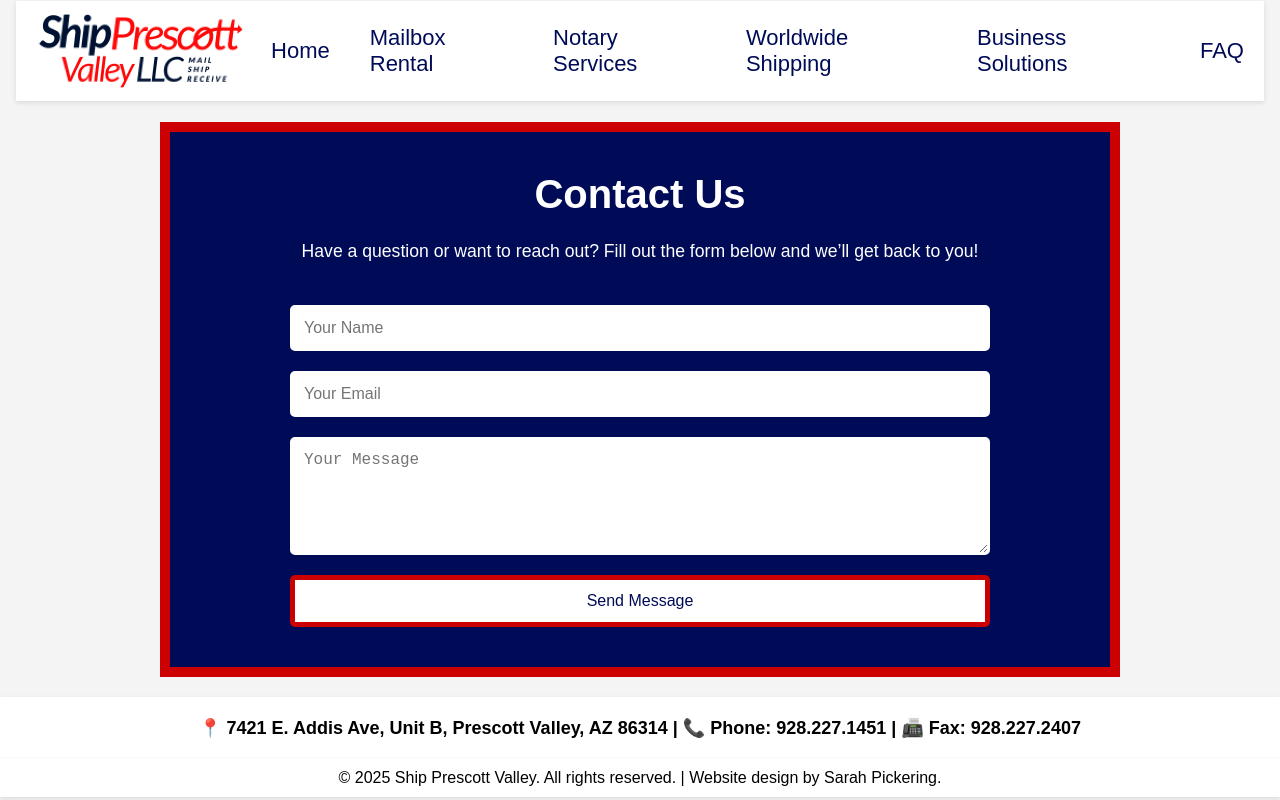
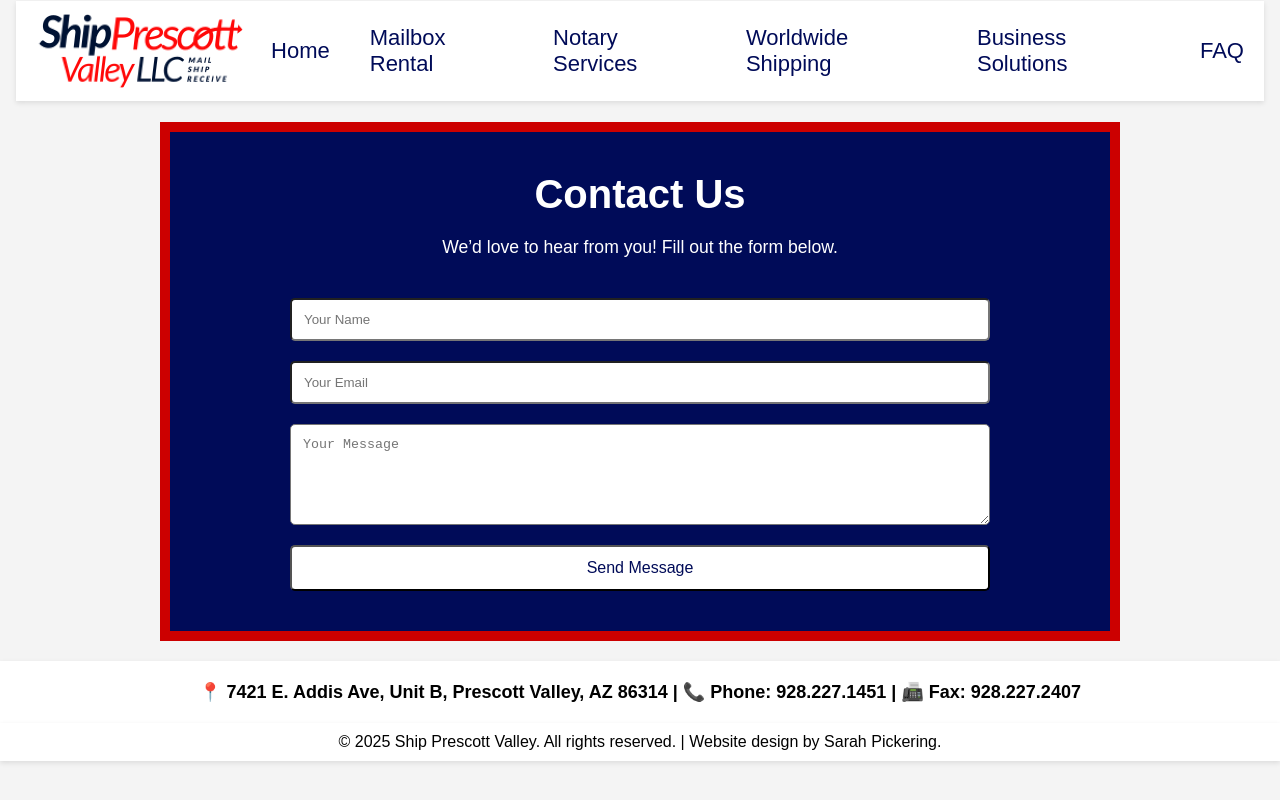
Before and after one commit to sarahpickering/ship-prescott-valley, a React (Create React App) app: page /contact in a window 1280 px wide. Built offline with nearby package versions, Linux system fonts and the light colour scheme.

Commit message:
work in progress, creating contact form and routing through emailJS

```diff
--- a/src/Components/Contact.js
+++ b/src/Components/Contact.js
@@ -1,5 +1,6 @@
 import { useState } from "react";
 import styled from "styled-components";
+import emailjs from "@emailjs/browser";
 
 const Container = styled.div`
   padding: 40px 20px;
@@ -18,7 +19,6 @@ const Title = styled.h1`
 
 const Intro = styled.p`
   font-size: 1.1rem;
-  line-height: 1.6;
   color: #fff;
   text-align: center;
   margin-bottom: 40px;
@@ -34,20 +34,12 @@ const Form = styled.form`
 
 const Input = styled.input`
   padding: 12px;
-  font-size: 1rem;
-  border: 2px solid #fff;
   border-radius: 5px;
-  background-color: #fff;
-  color: #000;
 `;
 
 const Textarea = styled.textarea`
   padding: 12px;
-  font-size: 1rem;
-  border: 2px solid #fff;
   border-radius: 5px;
-  background-color: #fff;
-  color: #000;
 `;
 
 const Button = styled.button`
@@ -56,7 +48,6 @@ const Button = styled.button`
   padding: 12px 24px;
   font-size: 1rem;
   border-radius: 5px;
-  border: 5px solid #cc0000;
   cursor: pointer;
   transition: background-color 0.3s;
 
@@ -66,58 +57,39 @@ const Button = styled.button`
   }
 `;
 
-const Contact = () => {
-  const [formData, setFormData] = useState({ name: "", email: "", message: "" });
+export default function Contact() {
   const [submitted, setSubmitted] = useState(false);
 
-  const handleChange = (e) =>
-    setFormData({ ...formData, [e.target.name]: e.target.value });
+  const sendEmail = (e) => {
+    e.preventDefault();
 
-  const handleSubmit = async (e) => {
-    e.preventDefault();
-    const res = await fetch("/api/contact", {
-      method: "POST",
-      headers: { "Content-Type": "application/json" },
-      body: JSON.stringify(formData),
-    });
-    if (res.ok) setSubmitted(true);
+    emailjs
+      .sendForm(
+        "your_service_id",    // from EmailJS
+        "your_template_id",   // from EmailJS
+        e.target,
+        "HZhfurtD0xwJzwIvd"
+      )
+      .then(
+        () => setSubmitted(true),
+        (error) => alert("Failed to send email. " + error.text)
+      );
   };
 
   return (
     <Container>
       <Title>Contact Us</Title>
-      <Intro>Have a question or want to reach out? Fill out the form below and we’ll get back to you!</Intro>
-
+      <Intro>We’d love to hear from you! Fill out the form below.</Intro>
       {submitted ? (
-        <Intro>Thanks for your message! We’ll respond as soon as possible.</Intro>
+        <Intro>Thanks for your message! We'll be in touch shortly.</Intro>
       ) : (
-        <Form onSubmit={handleSubmit}>
-          <Input
-            type="text"
-            name="name"
-            placeholder="Your Name"
-            required
-            onChange={handleChange}
-          />
-          <Input
-            type="email"
-            name="email"
-            placeholder="Your Email"
-            required
-            onChange={handleChange}
-          />
-          <Textarea
-            name="message"
-            rows="5"
-            placeholder="Your Message"
-            required
-            onChange={handleChange}
-          />
+        <Form onSubmit={sendEmail}>
+          <Input name="name" type="text" placeholder="Your Name" required />
+          <Input name="email" type="email" placeholder="Your Email" required />
+          <Textarea name="message" rows="5" placeholder="Your Message" required />
           <Button type="submit">Send Message</Button>
         </Form>
       )}
     </Container>
   );
-};
-
-export default Contact;
+}
```
